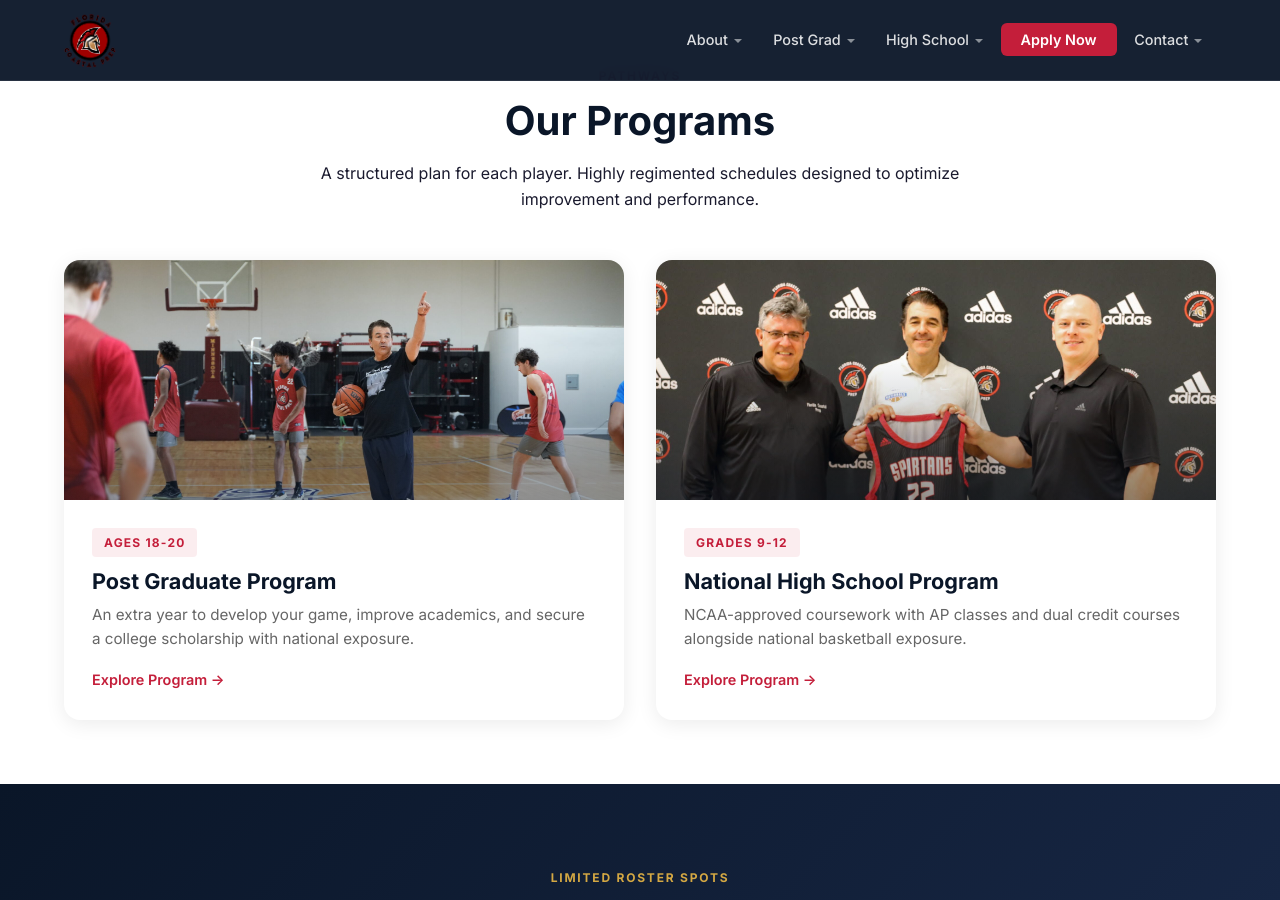
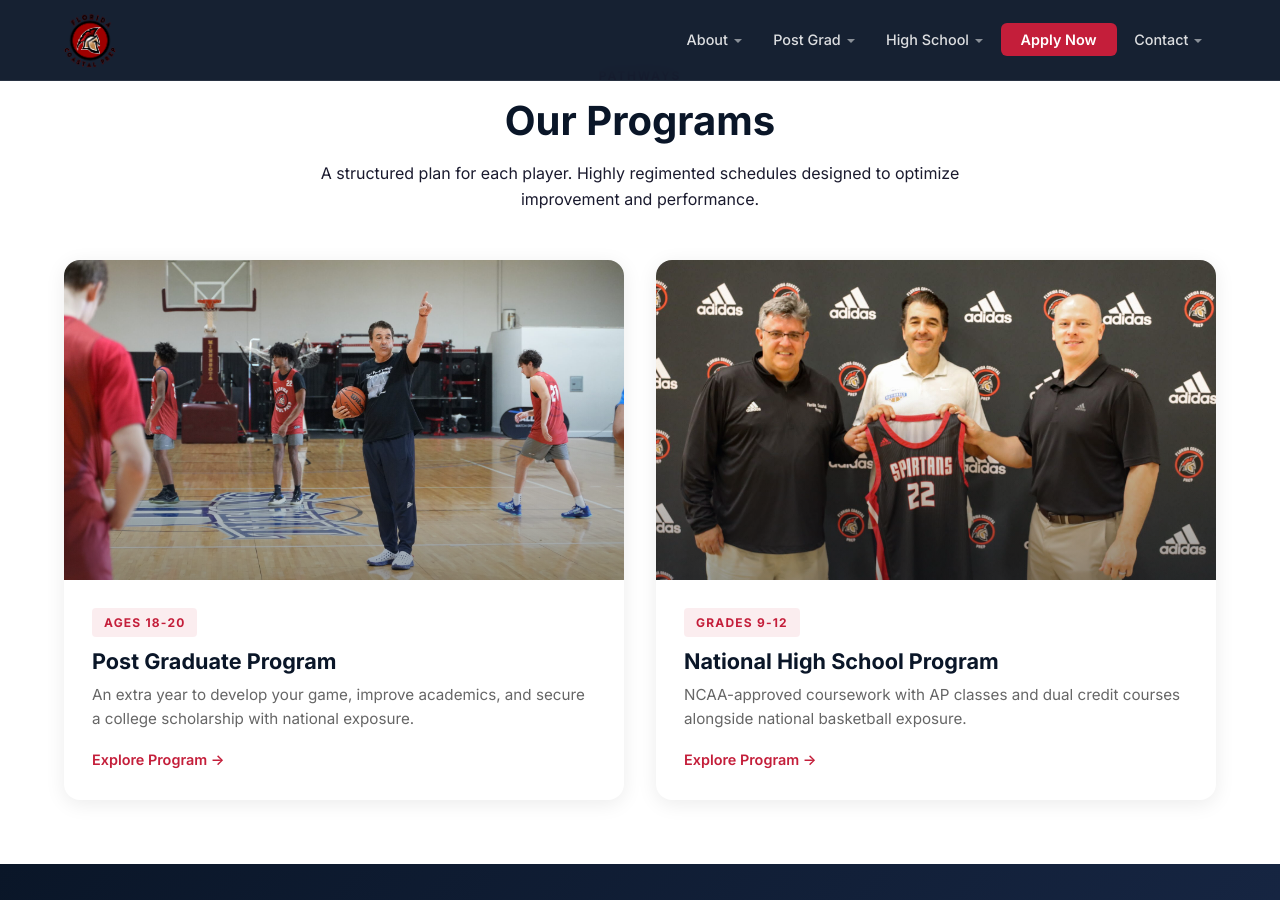
Before and after one commit to CoachD23/fcp-jekyll-site, a Jekyll site: the page built from index.html, in a window 1280 px wide and 900 px high, scrolled down 1139 px. Built offline with Jekyll 4.4.1, drawn with Linux system fonts in a browser that asks for light colours; a script that is not in the unit is left out.

Commit message:
Increase program card image height to 320px to show full heads

```diff
--- a/assets/css/main.css
+++ b/assets/css/main.css
@@ -376,7 +376,7 @@ section { padding: 4rem 0; }
 }
 .program-card-image {
   position: relative;
-  height: 240px;
+  height: 320px;
   overflow: hidden;
 }
 .program-card-image img {
```
